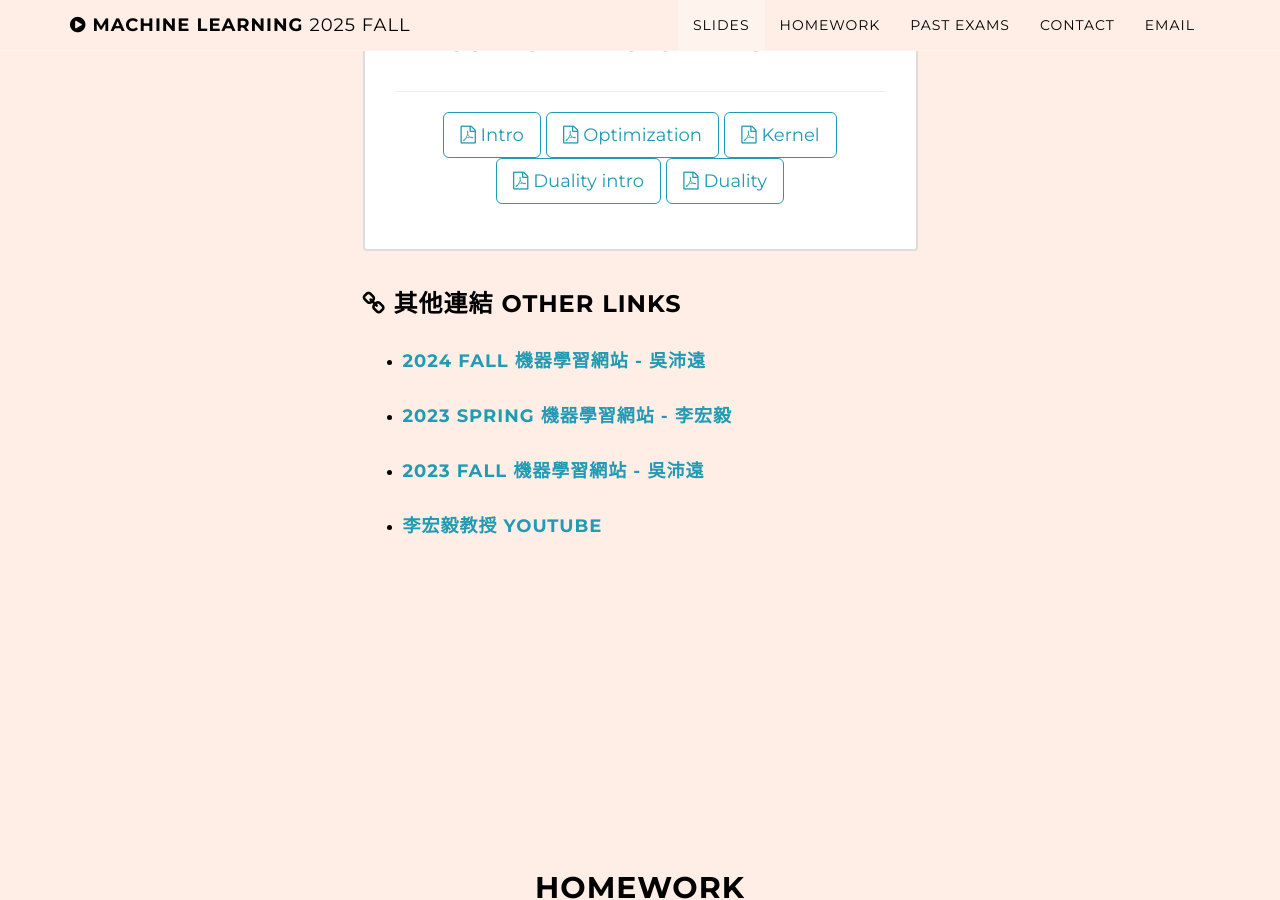
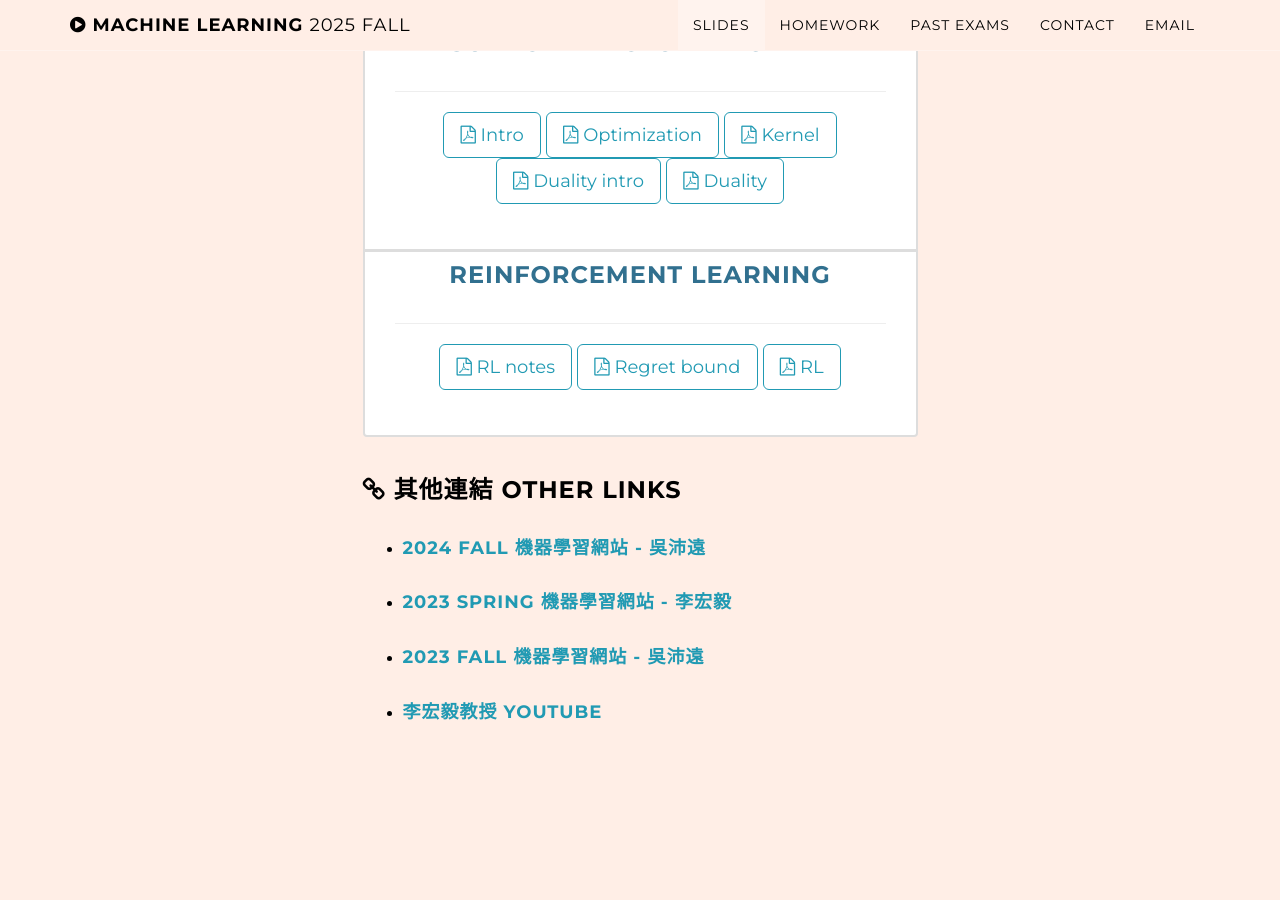
Before and after one commit to ntueemlta2025/ntueemlta2025.github.io, a Jekyll site: the page built from index.html, in a window 1280 px wide and 900 px high, scrolled down 2861 px. Built offline with Jekyll 4.4.1, drawn with Linux system fonts in a browser that asks for light colours.

Commit message:
release RL

```diff
--- a/_config.yml
+++ b/_config.yml
@@ -162,6 +162,19 @@ syllabus:
       - title: Duality
         kind: file-pdf-o
         path: ./slides/svm/svm_L5_svm duality.pdf
+
+  - title: Reinforcement Learning
+    slides:
+      - title: RL notes
+        kind: file-pdf-o
+        path: ./slides/rl/RL_notes.pdf
+      - title: Regret bound
+        kind: file-pdf-o
+        path: ./slides/rl/regret_bound.pdf
+      - title: RL
+        kind: file-pdf-o
+        path: ./slides/rl/RL-2.pdf
+
 
 # Resources:
 resources: #ok
```
Also changed, not shown: 1 other file.
